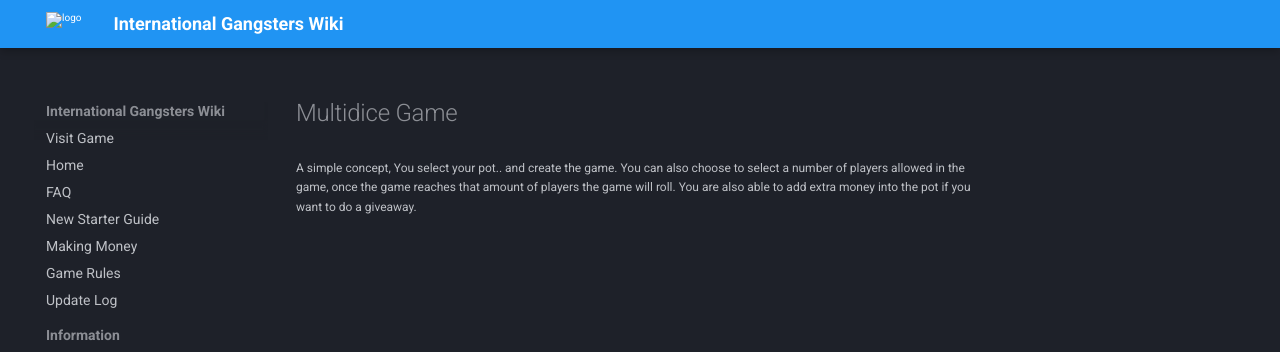
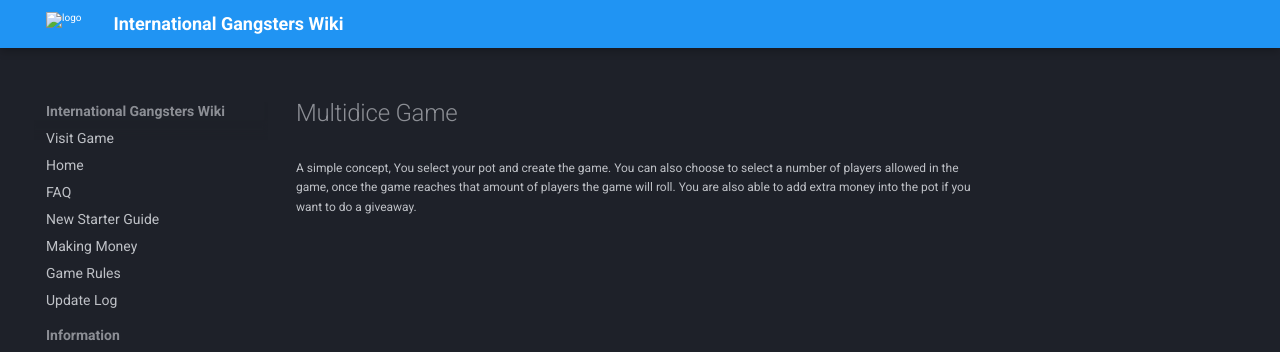
Before and after one commit to InternationalGangsters/wiki, an MkDocs documentation site: the page built from docs/money/multidice_game.md, in a window 1280 px wide. Shown: the top 352 px of the page. Built offline with MkDocs 1.6.1 and Material for MkDocs 9.7.7, drawn with Linux system fonts in a browser that asks for light colours; comment, search, counter and statistics services are not loaded.

```diff
--- a/docs/money/multidice_game.md
+++ b/docs/money/multidice_game.md
@@ -1,3 +1,3 @@
 # Multidice Game
 
-A simple concept, You select your pot.. and create the game. You can also choose to select a number of players allowed in the game, once the game reaches that amount of players the game will roll. You are also able to add extra money into the pot if you want to do a giveaway.
+A simple concept, You select your pot and create the game. You can also choose to select a number of players allowed in the game, once the game reaches that amount of players the game will roll. You are also able to add extra money into the pot if you want to do a giveaway.
```
